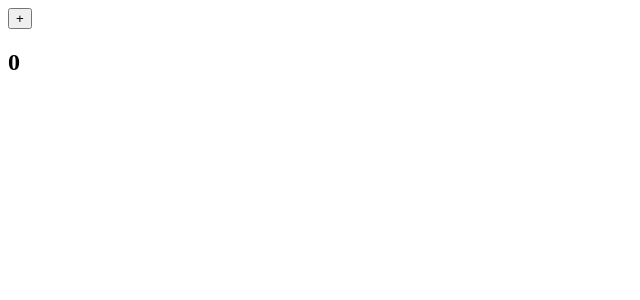
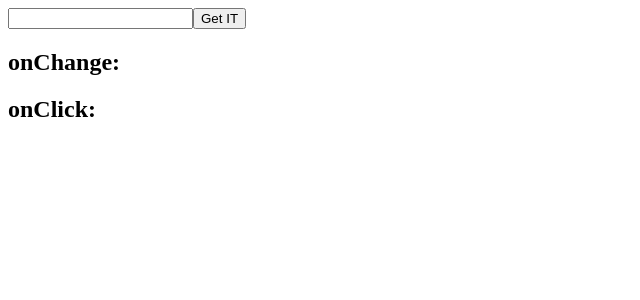
Before and after one commit to ZviArono/HuckerU-react-redux, a React (Create React App) app in the folder react-apps/: page / in a window 1280 px wide. Shown: the top 300 px of the page, without its empty margins (0-640 px from the left). Built offline with nearby package versions, Linux system fonts and the light colour scheme.

Commit message:
onClick useState

```diff
--- a/react-apps/src/applications/006_OnChange/App.jsx
+++ b/react-apps/src/applications/006_OnChange/App.jsx
@@ -2,14 +2,21 @@ import { useState } from "react";
 
 function Input() {
   const [value, setValue] = useState("");
+  const [updatedValue, setUpdatedValue] = useState("");
   function valueChange(event) {
     setValue(event.target.value);
     console.log("value changed", event.target.value);
   }
+
+  function changeValue() {
+    setUpdatedValue(value);
+  }
   return (
     <div>
       <input onChange={valueChange} />
-      <h2>{value}</h2>
+      <button onClick={changeValue}>Get IT</button>
+      <h2> onChange: {value}</h2>
+      <h2>onClick: {updatedValue}</h2>
     </div>
   );
 }
--- a/react-apps/src/index.js
+++ b/react-apps/src/index.js
@@ -1,6 +1,6 @@
 import React from "react";
 import ReactDOM from "react-dom/client";
-import App from "./applications/003_counter/App";
+import App from "./applications/006_OnChange/App";
 import reportWebVitals from "./reportWebVitals";
 
 const root = ReactDOM.createRoot(document.getElementById("root"));
```
